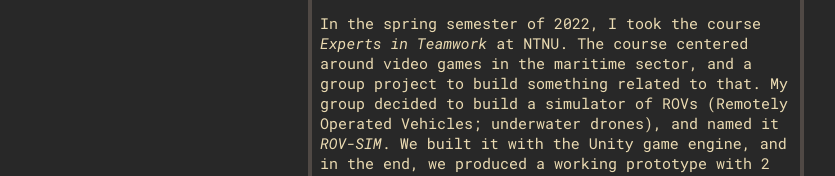
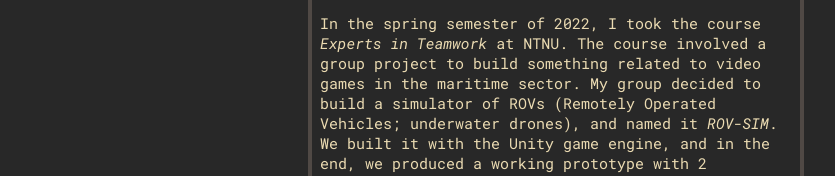
Before and after one commit to hermannm/hermannm.dev, a plain HTML site: page index.html in a window 1280 px wide. Both pictures are taken after a click on the heading "rov-sim". Shown: the part 616-792 px from the top of the page, without its empty margins (220-1055 px from the left). Drawn offline with Linux system fonts and the light colour scheme.

Commit message:
rephrase rov-sim project description

```diff
--- a/index.html
+++ b/index.html
@@ -391,11 +391,11 @@
             </div>
             <p>
               In the spring semester of 2022, I took the course <em>Experts in Teamwork</em> at NTNU. The course
-              centered around video games in the maritime sector, and a group project to build something related to
-              that. My group decided to build a simulator of ROVs (Remotely Operated Vehicles; underwater drones), and
-              named it <em>ROV-SIM</em>. We built it with the Unity game engine, and in the end, we produced a working
-              prototype with 2 simulated ROV scenarios! I mostly worked with the game scripts for the ROV's movement
-              controls and the main menu.
+              involved a group project to build something related to video games in the maritime sector. My group
+              decided to build a simulator of ROVs (Remotely Operated Vehicles; underwater drones), and named it
+              <em>ROV-SIM</em>. We built it with the Unity game engine, and in the end, we produced a working prototype
+              with 2 simulated ROV scenarios! I mostly worked with the game scripts for the ROV's movement controls and
+              the main menu.
             </p>
             <p>
               In the research phase of the project, we contacted several different companies producing ROVs, to gain a
```
